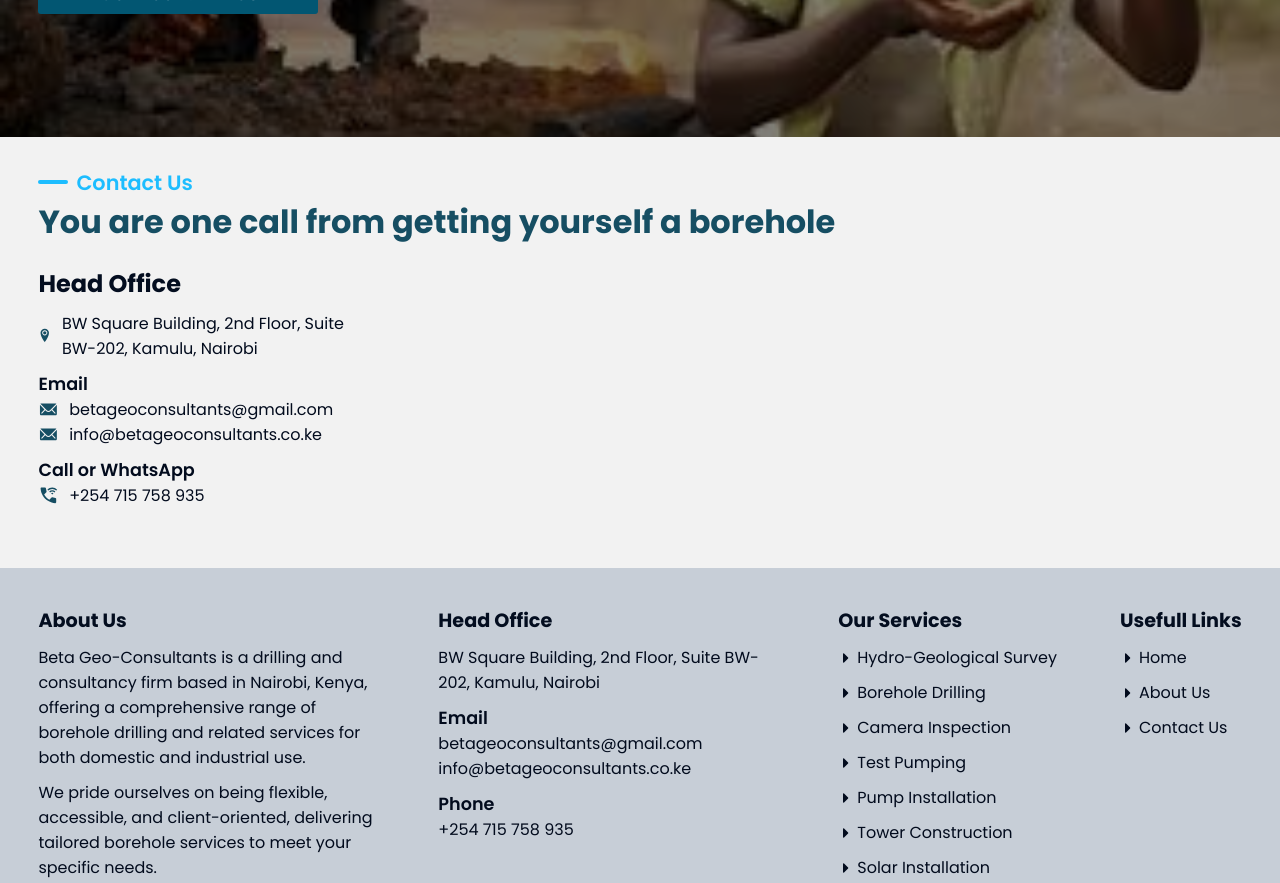
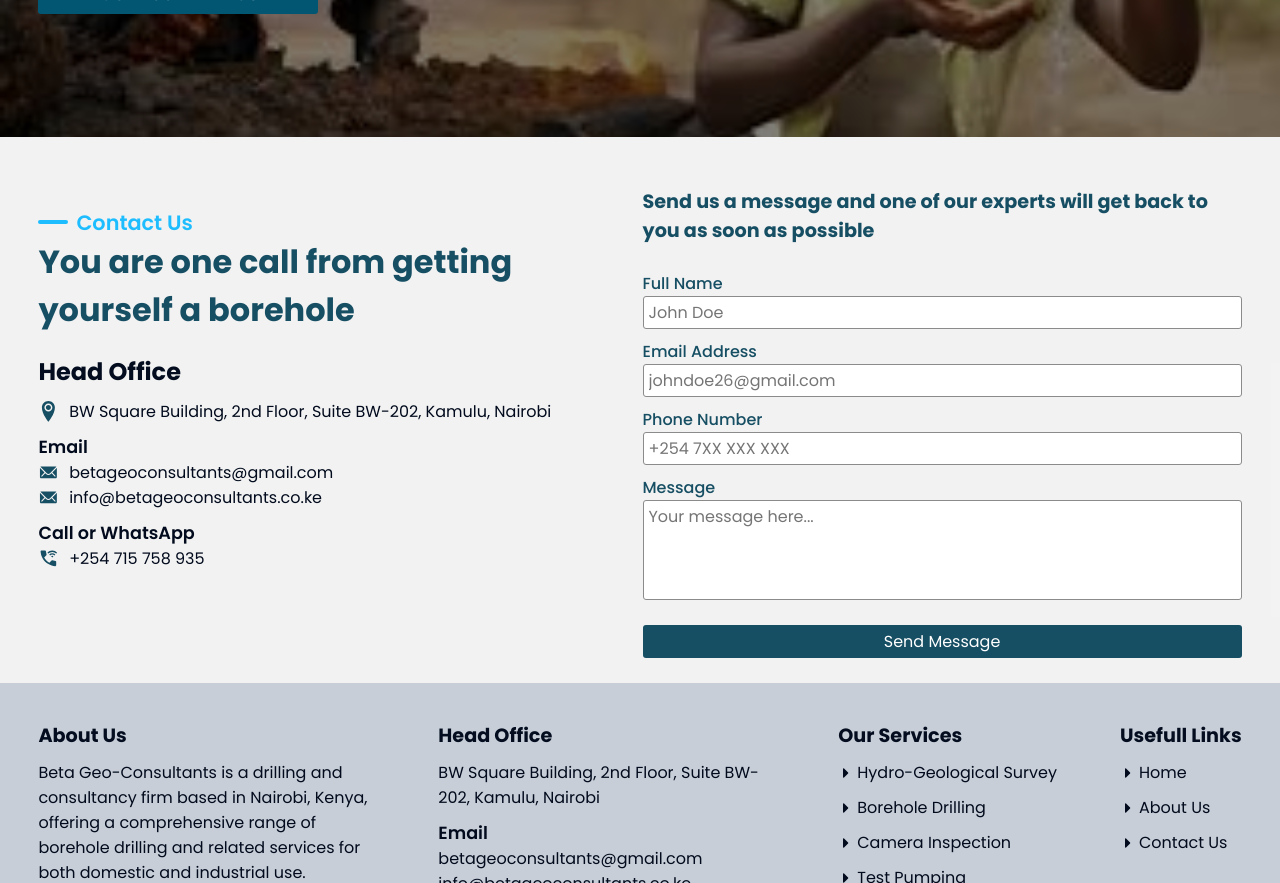
Before and after one commit to kipkurui26/betageo, a React (Vite) app: page /contact-us in a window 1280 px wide. Shown: the part 400-1283 px from the top of the page. Built offline with nearby package versions, Linux system fonts and the light colour scheme.

Commit message:
Contact Section

```diff
--- /dev/null
+++ b/src/components/form/ButtonInput.jsx
@@ -0,0 +1,9 @@
+const ButtonInput = ({ buttonText }) => {
+  return (
+    <div className="contact__form--element">
+        <button className="contact__btn">{buttonText}</button>
+    </div>
+  )
+}
+
+export default ButtonInput
--- /dev/null
+++ b/src/components/form/InputText.jsx
@@ -0,0 +1,26 @@
+import "./form.css";
+const InputText = ({
+  formLabel,
+  inputName,
+  value,
+  onChange,
+  placeholder,
+  inputType,
+}) => {
+  return (
+    <div className="contact__form--element">
+      <label className="form-label">{formLabel}</label>
+      <input
+        className="form-input"
+        name={inputName}
+        type={inputType}
+        value={value}
+        onChange={onChange}
+        placeholder={placeholder}
+        required
+      />
+    </div>
+  );
+};
+
+export default InputText;
--- /dev/null
+++ b/src/components/form/InputTextArea.jsx
@@ -0,0 +1,23 @@
+import "./form.css";
+const InputTextArea = ({
+  formLabel,
+  inputName,
+  value,
+  onChange,
+  placeholder,
+}) => {
+  return (
+    <div className="contact__form--element">
+      <label className="form-label">{formLabel}</label>
+      <textarea
+        className="form-input form-textarea"
+        name={inputName}
+        value={value}
+        onChange={onChange}
+        placeholder={placeholder}
+      ></textarea>
+    </div>
+  );
+};
+
+export default InputTextArea;
--- /dev/null
+++ b/src/components/form/form.css
@@ -0,0 +1,64 @@
+.contact__form--title{
+    font-size: 1.2rem;
+    font-weight: 700;
+    margin-bottom: 1rem;
+    color: #164e63;
+}
+.contact__form--element{
+    display: flex;
+    flex-direction: column;
+    padding-top: 10px;
+}
+.form-label{
+    font-size: 1rem;
+    font-weight: 500;
+    color: #164e63;
+}
+.form-input{
+    border: 1px solid #8b8b8b;
+    outline: none;
+    border-radius: 3px;
+    padding: 3px 5px;
+}
+.form-textarea{
+    border: 1px solid #8b8b8b;
+    outline: none;
+    border-radius: 3px;
+    padding: 3px 5px;
+    resize: none;
+    height: 100px;
+}
+.form-input:focus{
+    border: 1px solid #164e63;
+}
+.contact__btn{
+    margin: 15px 0;
+    padding: 4px;
+    border: none;
+    outline: none;
+    cursor: pointer;
+    background-color: #164e63;
+    transition: all 0.3s ease;
+    color: #fff;
+    font-size: 1rem;
+    border-radius: 3px;
+}
+.contact__btn:hover{
+    background-color: #0d2c36;
+}
+@media only screen and (min-width:800px){
+    .contact__container{
+        display: flex;
+        justify-content: space-between;
+        gap: 5px;
+        padding-top: 50px;
+    }
+    .section-description{
+        font-size: 2em;
+        padding-right: 10px;
+    }
+    .contact__form,
+    .contact__address{
+        width: 50%;
+    }
+}
--- a/src/pages/contact/Contact.jsx
+++ b/src/pages/contact/Contact.jsx
@@ -5,6 +5,9 @@ import SectionDescription from "../../components/headers/SectionDescription";
 import { MdWifiCalling3 } from "react-icons/md";
 import { ImLocation2 } from "react-icons/im";
 import { IoIosMail } from "react-icons/io";
+import InputText from "../../components/form/InputText";
+import InputTextArea from "../../components/form/InputTextArea";
+import ButtonInput from "../../components/form/ButtonInput";
 
 const Contact = () => {
   return (
@@ -25,7 +28,7 @@ const Contact = () => {
               }
             />
           </div>
-          <div className="footer__container footer__location">
+          <div>
             <h2 className="contact__title">Head Office</h2>
             <p className="footer__about--content contact__content">
             <ImLocation2 className="contact__icons"/> BW Square Building, 2nd Floor, Suite BW-202, Kamulu, Nairobi
@@ -48,7 +51,31 @@ const Contact = () => {
           </div>
         </div>
         <form className="contact__form">
-
+          <h3 className='contact__form--title'>Send us a message and one of our experts will get back to you as soon as possible</h3>
+          <InputText
+            formLabel={"Full Name"}
+            inputName={"name"}
+            placeholder={"John Doe"}
+            inputType={"text"}
+          />
+          <InputText
+            formLabel={"Email Address"}
+            inputName={"email"}
+            placeholder={"johndoe26@gmail.com"}
+            inputType={"email"}
+          />
+          <InputText
+            formLabel={"Phone Number"}
+            inputName={"phone"}
+            placeholder={"+254 7XX XXX XXX"}
+            inputType={"tel"}
+          />
+          <InputTextArea
+            formLabel={"Message"}
+            inputName={"message"}
+            placeholder={"Your message here..."}
+          />
+          <ButtonInput buttonText={"Send Message"} />
         </form>
       </div>
     </section>
```
